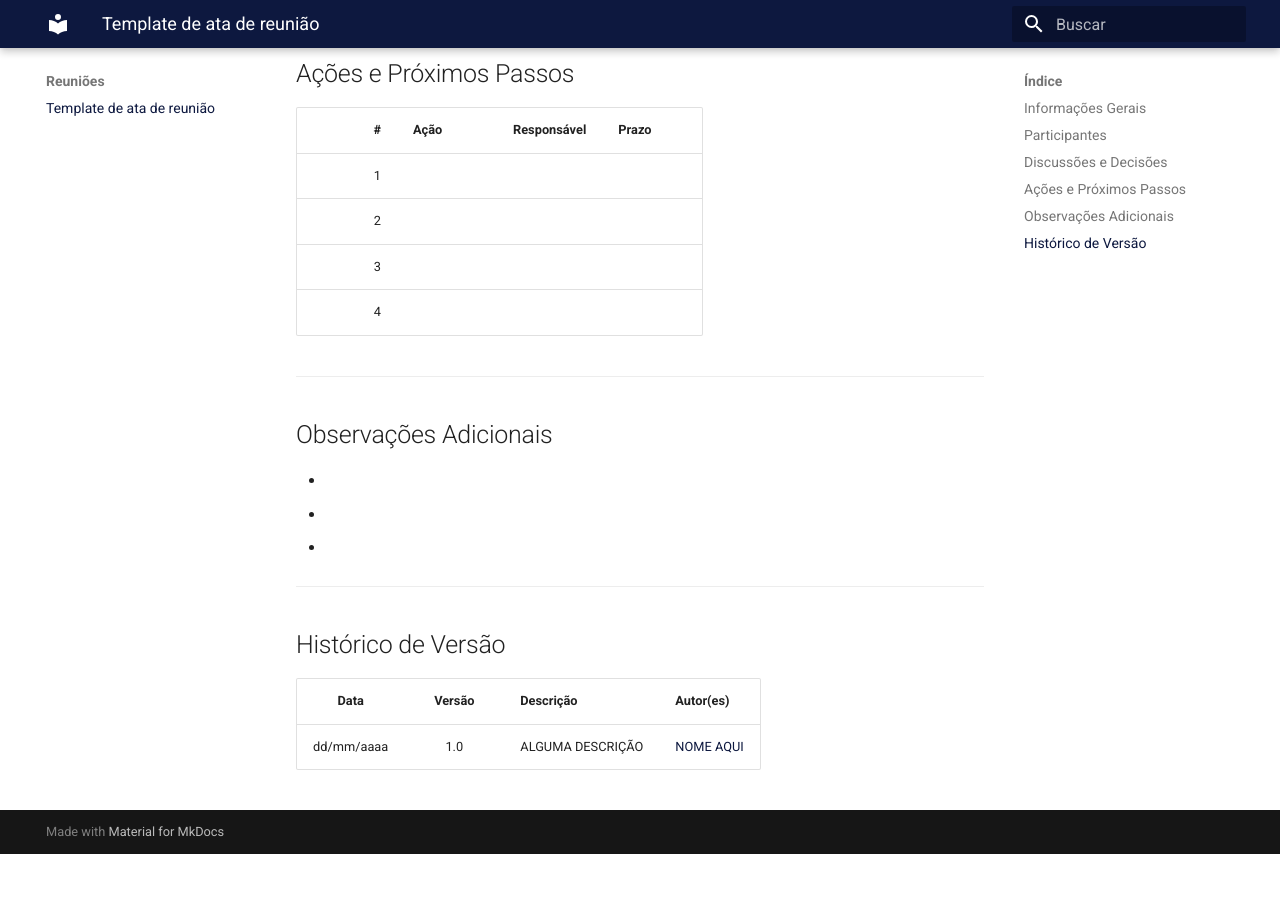
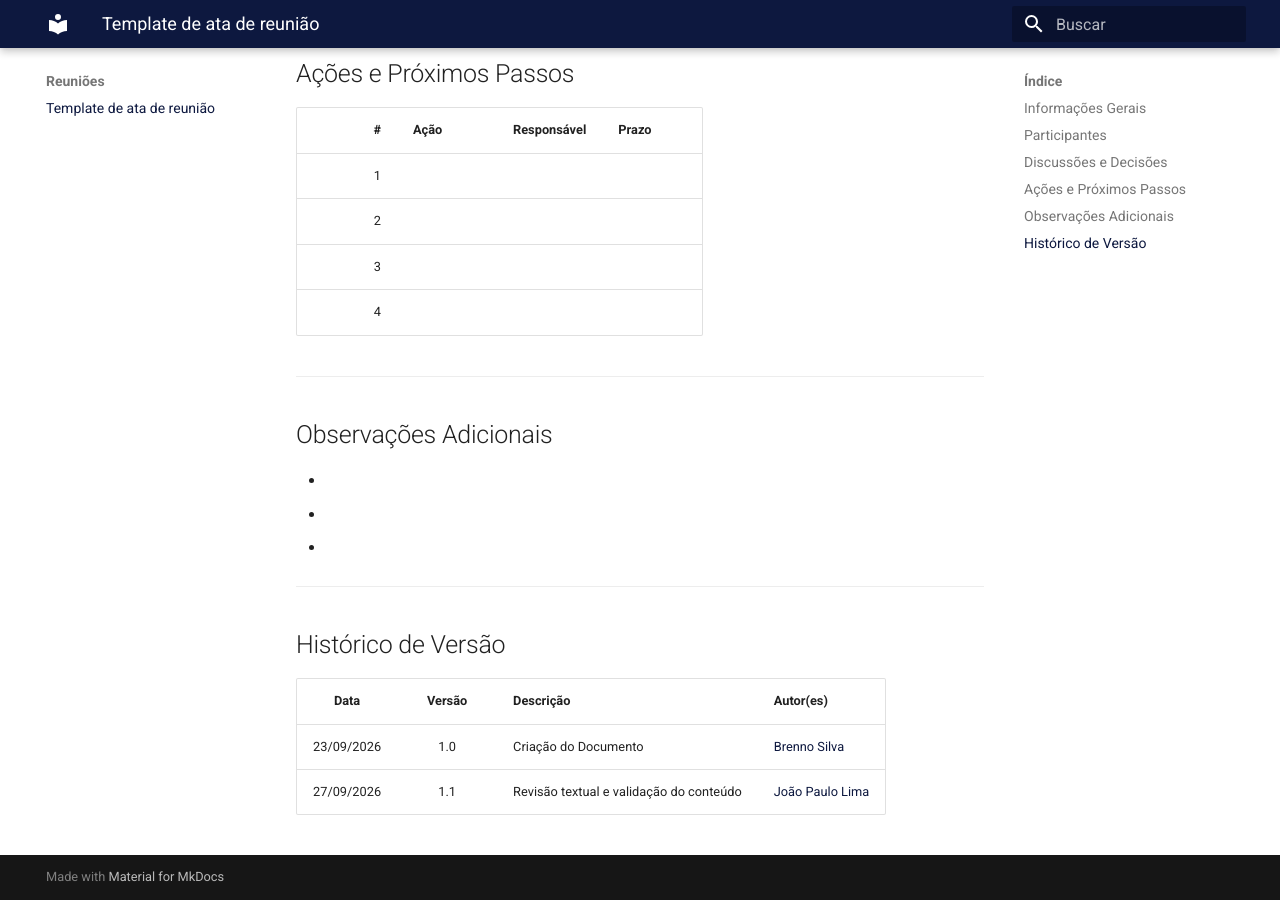
Before and after one commit to fga-eps-mds/2026-2-AnatoQuizUp-Doc, an MkDocs documentation site: the page built from docs/reunioes/modelo-ata-reuniao.md, in a window 1280 px wide and 900 px high, scrolled down 1320 px. Built offline with MkDocs 1.6.1 and Material for MkDocs 9.7.7, drawn with Linux system fonts in a browser that asks for light colours; before the commit the page ends 2174 px from its top, so only the background shows below that.

Commit message:
docs: revisão do doc

```diff
--- a/docs/reunioes/modelo-ata-reuniao.md
+++ b/docs/reunioes/modelo-ata-reuniao.md
@@ -59,4 +59,5 @@
 
 |  **Data**  | **Versão** | **Descrição**    | **Autor(es)**                        |
 | :--------: | :--------: | ---------------- | ------------------------------------ |
-| dd/mm/aaaa |     1.0    | ALGUMA DESCRIÇÃO | [NOME AQUI](https://github.com/USER) |
+| 23/09/2026 |     1.0    | Criação do Documento | [Brenno Silva](https://github.com/Brenno-Silva01) |
+| 27/09/2026 | 1.1 | Revisão textual e validação do conteúdo | [João Paulo Lima](https://github.com/jpaulohe4rt) |
```
